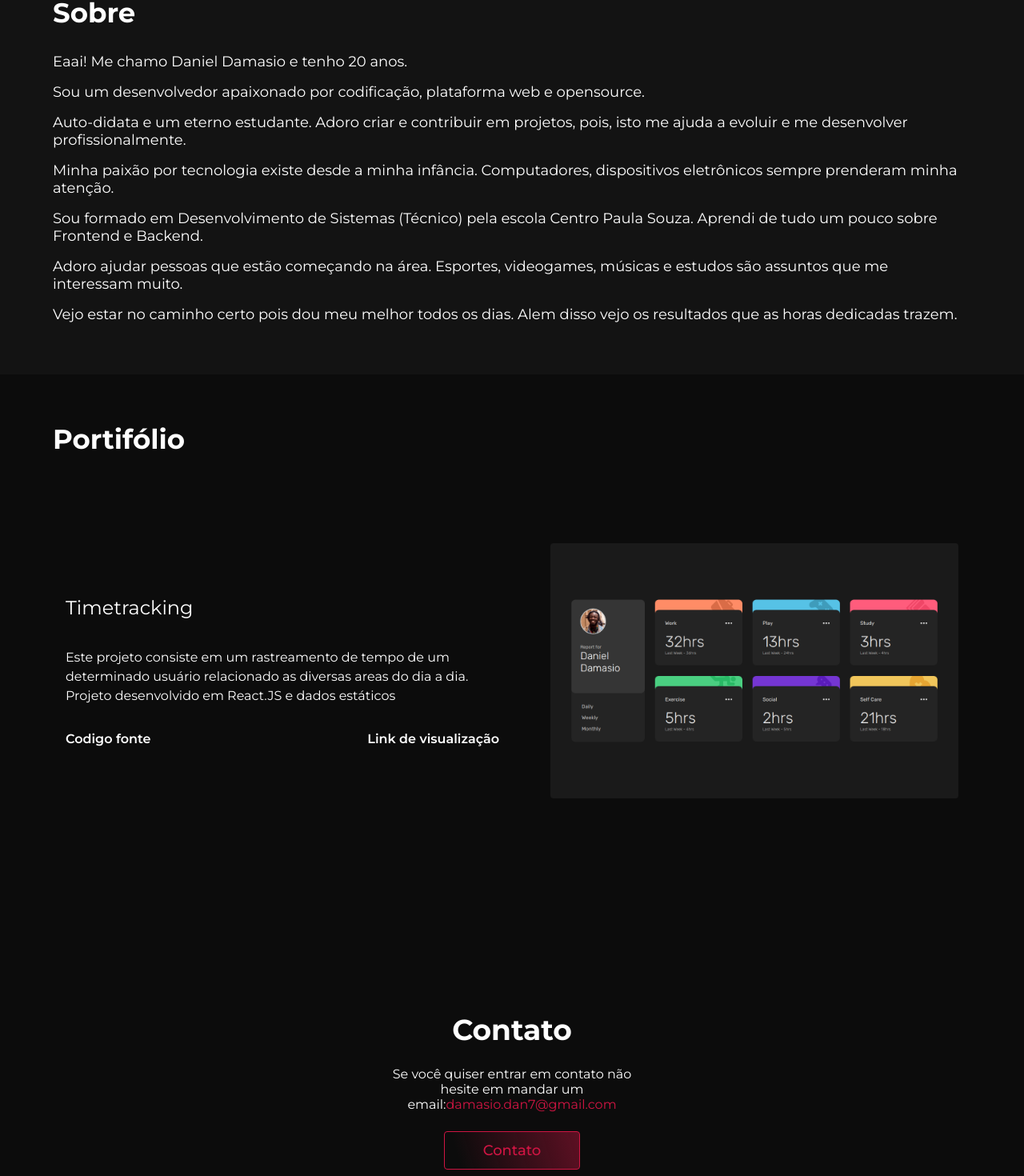
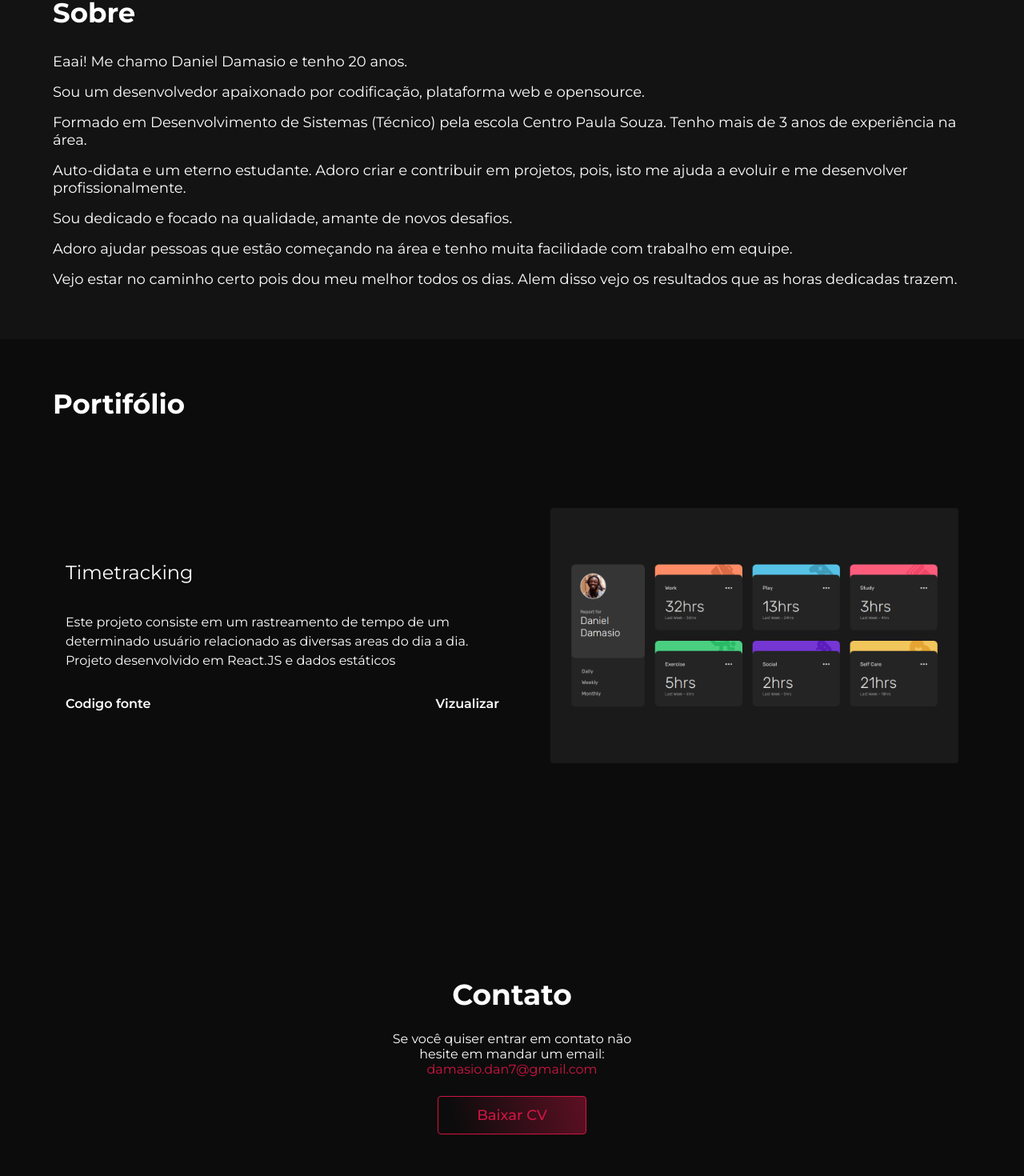
Before and after one commit to damasioCode/portifolio, a React (Vite) app: page / in a window 1280 px wide. Shown: the part 857-2327 px from the top of the page at 80% size. Built offline with nearby package versions, Linux system fonts and the light colour scheme.

Commit message:
push contact info

```diff
--- a/src/App.tsx
+++ b/src/App.tsx
@@ -3,7 +3,8 @@ import NavComponent from "./components/Navbar";
 import PortifolioItemComponent from "./components/PortifolioItem";
 import FooterComponent from "./components/Footer";
 
-import ProjectImage1 from './assets/project_1.png';
+import ProjectImage1 from './assets/projects/project_1.png';
+import CVDocument from './assets/cv/cv_daniel_damasio.pdf';
 
 function App() {
     return (
@@ -20,25 +21,19 @@ function App() {
                             Sou um desenvolvedor apaixonado por codificação, plataforma web e
                             opensource.
                         </p>
+                        <p> Formado em Desenvolvimento de Sistemas (Técnico) pela escola
+                            Centro Paula Souza. Tenho mais de 3 anos de experiência na área.
+                        </p>
                         <p>
                             Auto-didata e um eterno estudante. Adoro criar e contribuir em
                             projetos, pois, isto me ajuda a evoluir e me desenvolver
                             profissionalmente.
                         </p>
                         <p>
-                            Minha paixão por tecnologia existe desde a minha infância.
-                            Computadores, dispositivos eletrônicos sempre prenderam minha
-                            atenção.
+                            Sou dedicado e focado na qualidade, amante de novos desafios.
                         </p>
                         <p>
-                            Sou formado em Desenvolvimento de Sistemas (Técnico) pela escola
-                            Centro Paula Souza. Aprendi de tudo um pouco sobre Frontend e
-                            Backend.
-                        </p>
-                        <p>
-                            Adoro ajudar pessoas que estão começando na área. Esportes,
-                            videogames, músicas e estudos são assuntos que me interessam
-                            muito.
+                            Adoro ajudar pessoas que estão começando na área e tenho muita facilidade com trabalho em equipe.
                         </p>
                         <p>
                             Vejo estar no caminho certo pois dou meu melhor todos os dias.
@@ -68,13 +63,12 @@ function App() {
                 <article className="contact__wrapper container">
                     <h1 className="contact__title">Contato</h1>
                     <p>
-                        Se você quiser entrar em contato não hesite em mandar um email:
-                        <a href="mailto:damasio.dan7@gmail.com" className="contact__email">
+                        Se você quiser entrar em contato não hesite em mandar um email: <a href="mailto:damasio.dan7@gmail.com" className="contact__email">
                             damasio.dan7@gmail.com
                         </a>
                     </p>
-                    <a href="#" className="button__primary">
-                        Contato
+                    <a href={CVDocument} download className="button__primary">
+                        Baixar CV
                     </a>
                 </article>
             </section>
--- a/src/components/PortifolioItem/index.tsx
+++ b/src/components/PortifolioItem/index.tsx
@@ -27,7 +27,7 @@ const PortifolioItemComponent = ({
                 <div className='portifolio__item--link'>
                     <a href={sorce_code} target='_blank' className='portifolio__item--source'>Codigo fonte</a>
                     {live_preview ? (
-                        <a href={live_preview} target='_blank' className='portifolio__item--preview'>Link de visualização</a>
+                        <a href={live_preview} target='_blank' className='portifolio__item--preview'>Vizualizar</a>
                     ) : ''}
                 </div>
             </div>
```
Also changed, not shown: src/assets/projects/project_1.png (renamed from src/assets/project_1.png), 1 other file (tests, documents, lock files or other folders).
